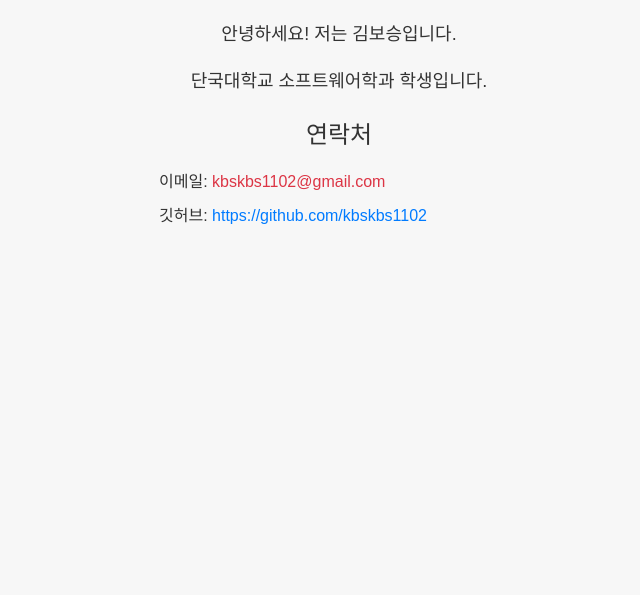
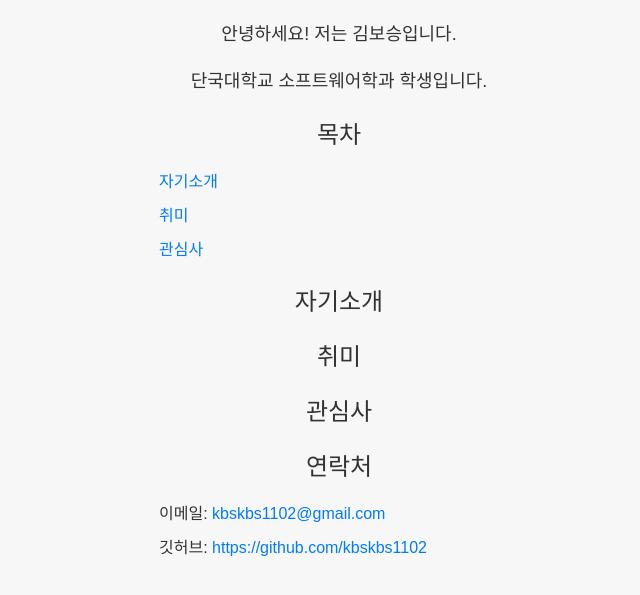
Before and after one commit to kbskbs1102/Mid-Term-Project, a plain HTML site: page index.html in a window 1280 px wide. Shown: the part 105-700 px from the top of the page, without its empty margins (301-941 px from the left). Drawn offline with Linux system fonts and the light colour scheme.

Commit message:
commit_5

```diff
--- a/index.html
+++ b/index.html
@@ -58,7 +58,7 @@
 
         /* 이메일 링크 스타일 추가 */
         a[href^="mailto:"] {
-            color: #dc3545;
+            color: #007bff;
             text-decoration: none;
         }
 
@@ -72,6 +72,22 @@
     <h1>나의 자기소개</h1>
     <p>안녕하세요! 저는 김보승입니다.</p>
     <p>단국대학교 소프트웨어학과 학생입니다.</p>
+
+    <h2>목차</h2>
+    <ul>
+        <li><a href="#intro">자기소개</a></li>
+        <li><a href="#hobby">취미</a></li>
+        <li><a href="#interests">관심사</a></li>
+    </ul>
+    <div id="intro">
+        <h2>자기소개</h2>
+    </div>
+    <div id="hobby">
+        <h2>취미</h2>
+    </div>
+    <div id="interests">
+        <h2>관심사</h2>
+    </div>
     <h2>연락처</h2>
     <ul>
         <li>이메일: <a href="mailto:kbskbs1102@gmail.com">kbskbs1102@gmail.com</a></li>
```
